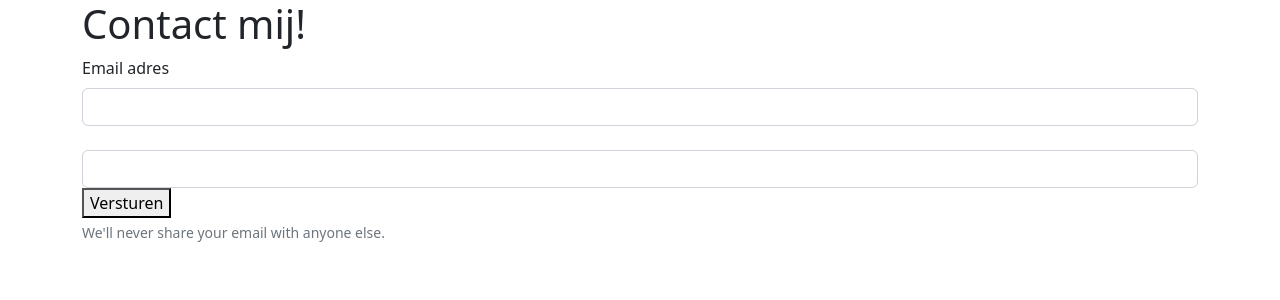
After one commit to TarotiG/Werk-portfolio, a Flask app: page /contact in a window 1280 px wide. The commit adds this page. Shown: the top 300 px of the page. Run offline with Flask 3, Linux system fonts and the light colour scheme.

Commit message:
contact.html toegevoegd
-

```diff
--- a/webapp/app.py
+++ b/webapp/app.py
@@ -12,6 +12,12 @@ def homepage():
         COCONUTS=coconuts
     )
 
+@app.route("/contact")
+def contact():
+    return render_template(
+        "contact.html"
+    )
+
 if __name__ == "__main__":
     app.run(
         host="0.0.0.0",
--- /dev/null
+++ b/webapp/templates/contact.html
@@ -0,0 +1,27 @@
+<!DOCTYPE html>
+<html lang="en">
+<head>
+  <meta charset="UTF-8">
+  <meta http-equiv="X-UA-Compatible" content="IE=edge">
+  <meta name="viewport" content="width=device-width, initial-scale=1.0">
+  <link href="https://cdn.jsdelivr.net/npm/bootstrap@5.2.3/dist/css/bootstrap.min.css" rel="stylesheet" integrity="sha384-rbsA2VBKQhggwzxH7pPCaAqO46MgnOM80zW1RWuH61DGLwZJEdK2Kadq2F9CUG65" crossorigin="anonymous">
+  <title>Document</title>
+</head>
+<body>
+  <div class="container">
+    <h1>Contact mij!</h1>
+    <form action="">
+      <div class="mb-3">
+        <label for="InputEmail" class="form-label">Email adres</label>
+        <input type="email" class="form-control" id="InputEmail" aria-describedby="emailHelp">
+        <label for="ContentEmail" class="form-label""></label>
+        <input type="textarea" class="form-control" id="ContentEmail" aria-describedby="emailHelp"">
+        <button>Versturen</button>
+        <div id="emailHelp" class="form-text">We'll never share your email with anyone else.</div>
+      </div>
+    </form>
+  </div>
+</body>
+<script src="https://cdn.jsdelivr.net/npm/bootstrap@5.2.3/dist/js/bootstrap.bundle.min.js" integrity="sha384-kenU1KFdBIe4zVF0s0G1M5b4hcpxyD9F7jL+jjXkk+Q2h455rYXK/7HAuoJl+0I4" crossorigin="anonymous">
+</script>
+</html>
```
Also changed, not shown: webapp/templates/home.html (+17 -4 lines).
